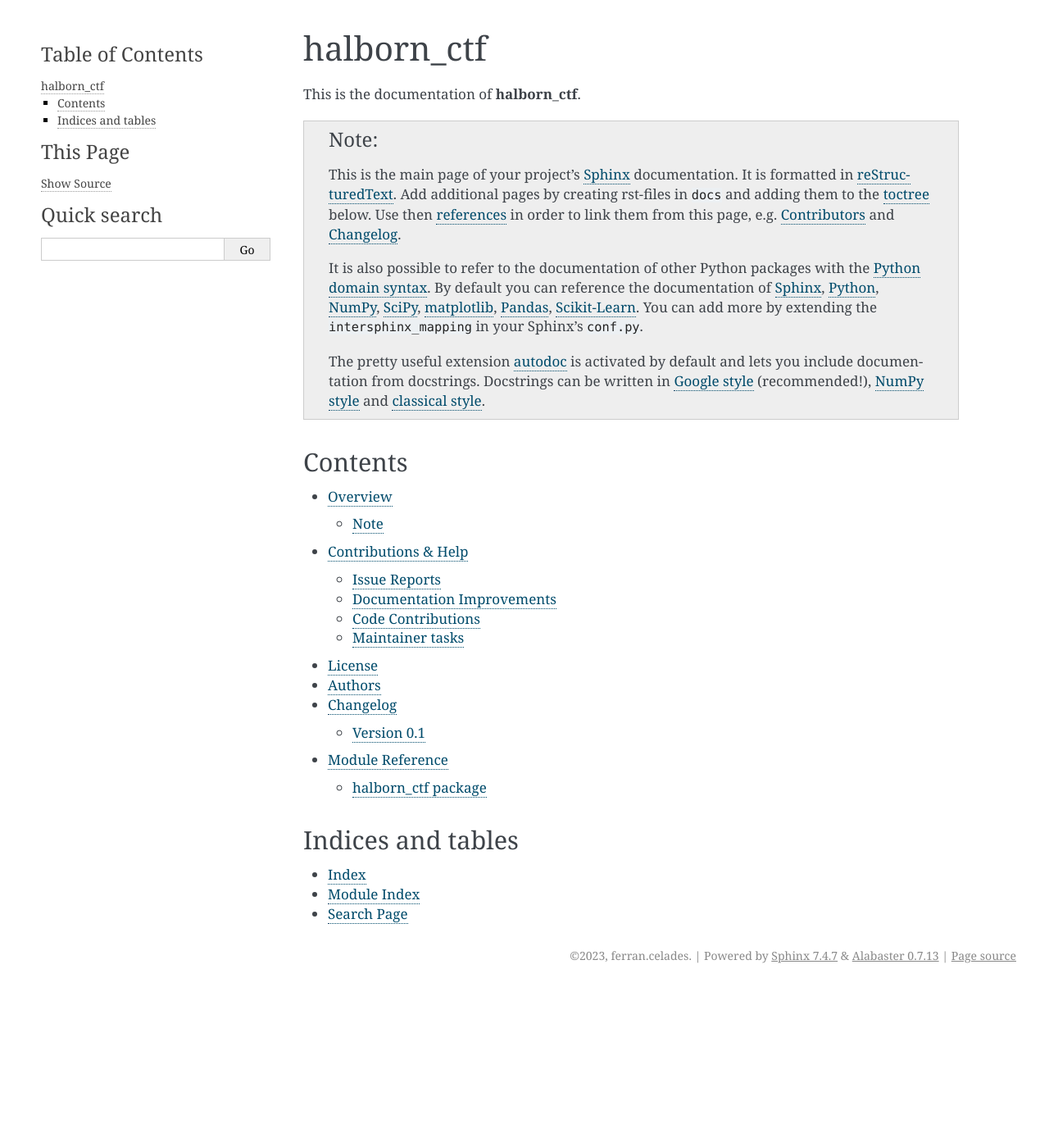
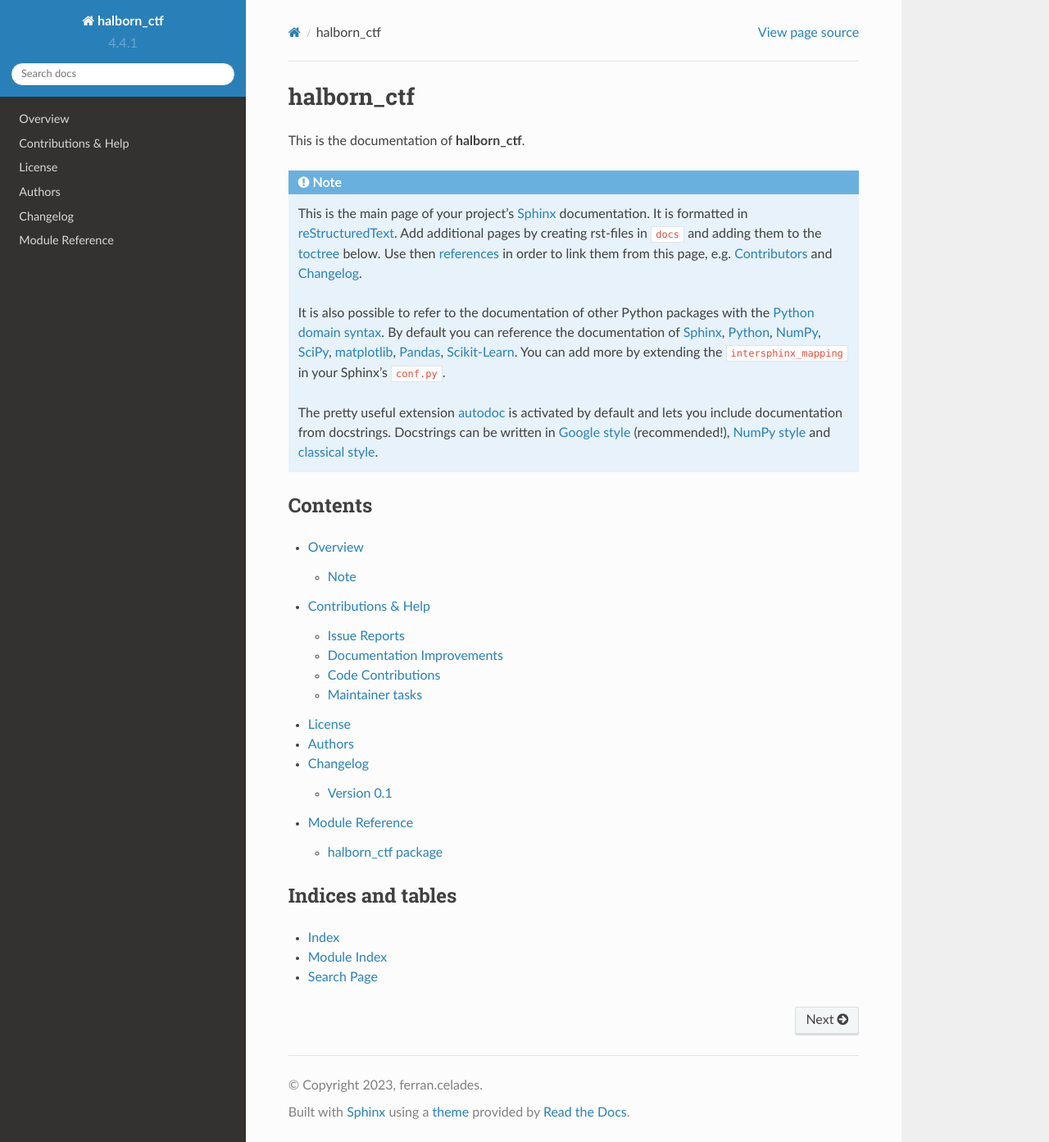
Before and after one commit to HalbornAcademy/halborn_ctf, a Sphinx documentation site: the page built from docs/index.rst, in a window 1280 px wide and 1393 px high. Shown: the whole window at 82% size. Built offline with Sphinx 7.4.7 and the Read the Docs theme 2.0.0, drawn with Linux system fonts in a browser that asks for light colours.

Commit message:
Adding rtf theme

```diff
--- a/docs/conf.py
+++ b/docs/conf.py
@@ -72,6 +72,7 @@ extensions = [
     "sphinx.ext.ifconfig",
     "sphinx.ext.mathjax",
     "sphinx.ext.napoleon",
+    "sphinx_rtd_theme"
 ]
 
 # Add any paths that contain templates here, relative to this directory.
@@ -153,7 +154,8 @@ todo_emit_warnings = True
 
 # The theme to use for HTML and HTML Help pages.  See the documentation for
 # a list of builtin themes.
-html_theme = "alabaster"
+# html_theme = "alabaster"
+html_theme = "sphinx_rtd_theme"
 
 # Theme options are theme-specific and customize the look and feel of a theme
 # further.  For a list of options available for each theme, see the
```
